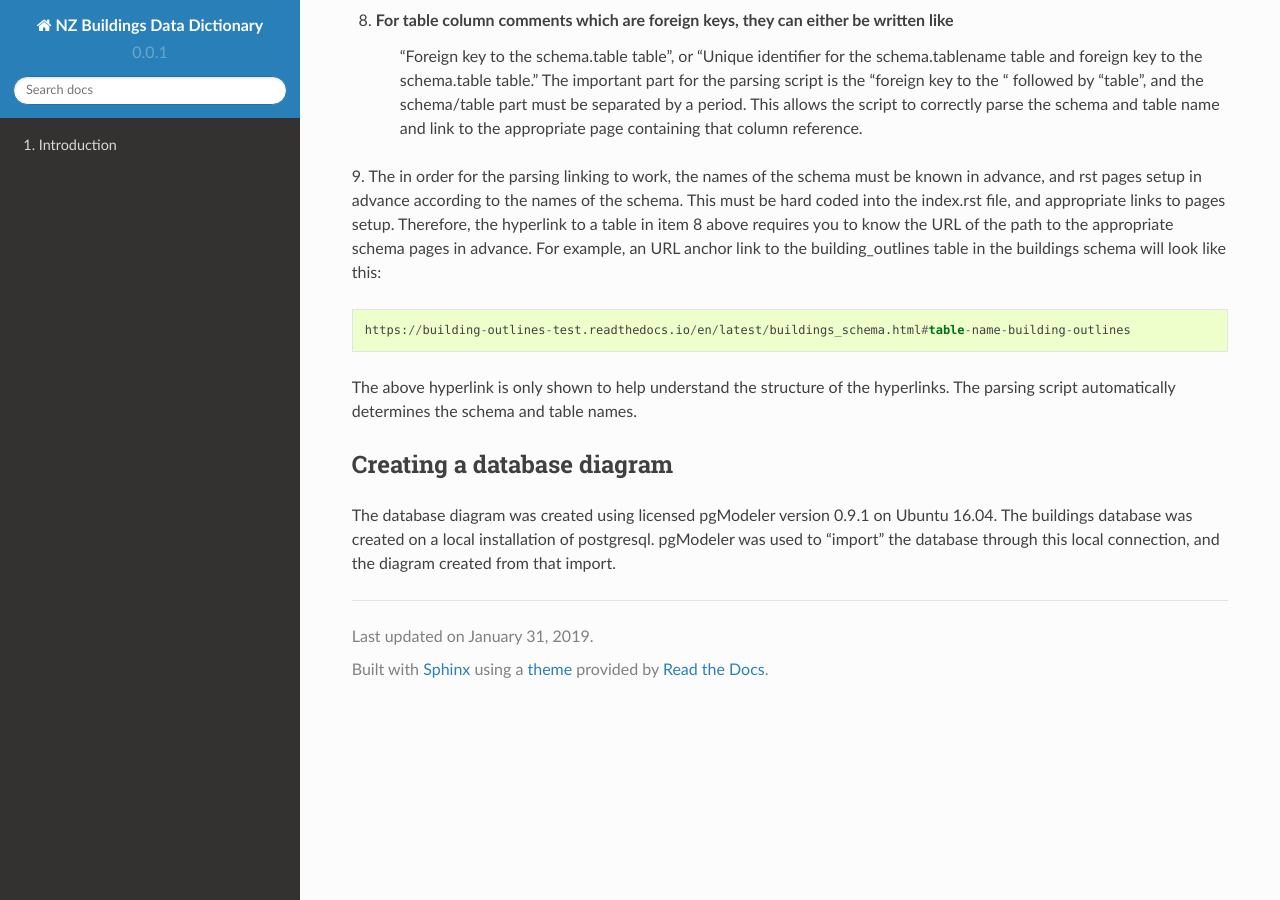
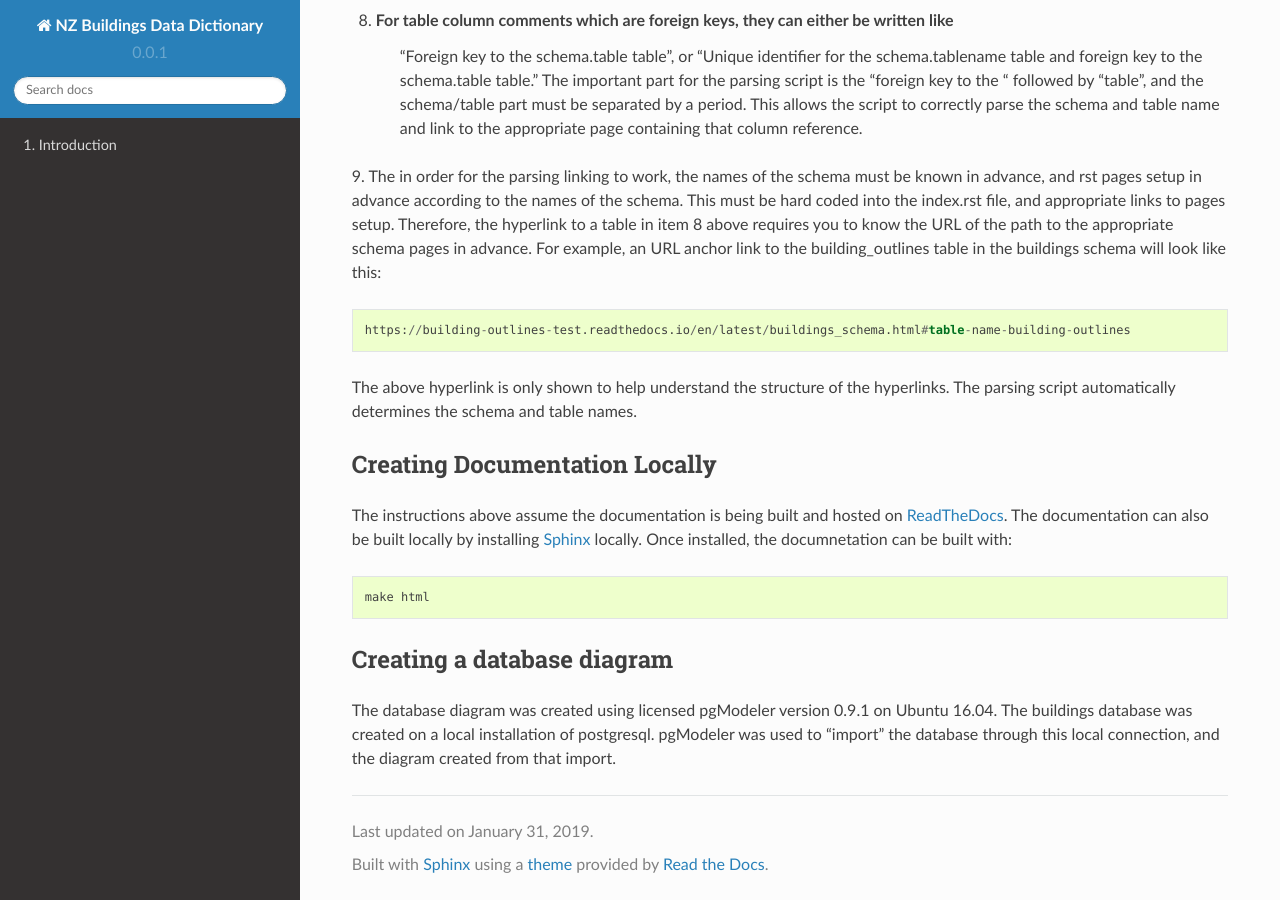
Before and after one commit to linz/nz-buildings, a Sphinx documentation site: the page built from db/docs/source/DOCUMENTATION.rst, in a window 1280 px wide and 900 px high, scrolled down 2285 px. Built offline with Sphinx 7.4.7 and the Read the Docs theme 2.0.0, drawn with Linux system fonts in a browser that asks for light colours; pages that are not in the unit, such as notebooks, are missing from menus.

Commit message:
Added info for building local

```diff
--- a/db/docs/source/DOCUMENTATION.rst
+++ b/db/docs/source/DOCUMENTATION.rst
@@ -116,6 +116,21 @@ For example, an URL anchor link to the building_outlines table in the buildings
 
 The above hyperlink is only shown to help understand the structure of the hyperlinks. The parsing script automatically determines the schema and table names.
 
+Creating Documentation Locally
+-----------------------------------
+
+The instructions above assume the documentation is being built and hosted on ReadTheDocs_.
+The documentation can also be built locally by installing Sphinx_ locally.
+Once installed, the documnetation can be built with:
+
+.. code-block:: shell
+
+	make html
+
+
+.. _ReadTheDocs: https://readthedocs.org
+.. _Sphinx: https://docs.readthedocs.io/en/latest/intro/getting-started-with-sphinx.html
+
 
 Creating a database diagram
 -----------------------------------
```
